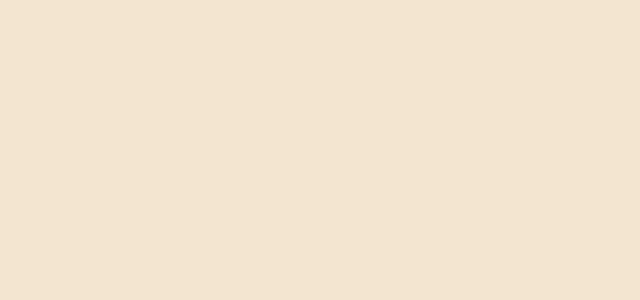
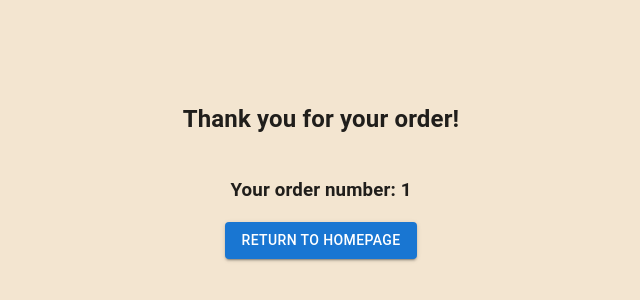
Before and after one commit to Esbj/Bookstore, a React (Vite) app in the folder frontend/: page /ordercompleted/1 in a window 1280 px wide. Before the commit this address had no page. Shown: the part 230-530 px from the top of the page, without its empty margins (319-959 px from the left). Built offline with nearby package versions, Linux system fonts and the light colour scheme.

Commit message:
added completedorderpage

```diff
--- a/frontend/src/App.tsx
+++ b/frontend/src/App.tsx
@@ -4,6 +4,7 @@ import Products from "./Layout/Products/Products";
 import Shipping from "./Layout/Shipping";
 import AdminPage from "./Layout/AdminPage/AdminPage";
 import Payment from "./Layout/Payment";
+import CompletedOrderPage from "./Layout/Checkout/CompletedOrderPage";
 function App() {
   return (
     <>
@@ -12,6 +13,11 @@ function App() {
         <Route path="/products" element={<Products />} />
         <Route path="/shipping" element={<Shipping />} />
         <Route path="/payment" element={<Payment />} />
+        <Route
+          path="/ordercompleted/:orderId"
+          element={<CompletedOrderPage />}
+        />
+
         <Route path="/admin" element={<AdminPage />} />
       </Routes>
     </>
--- /dev/null
+++ b/frontend/src/Layout/Checkout/CheckoutPages.scss
@@ -0,0 +1,13 @@
+.container {
+    display: flex;
+    flex-direction: column;
+    justify-content: center;
+    align-items: center;
+    min-height: 100vh;
+    background-color: #F3E5D0;
+}
+
+.heading {
+    text-align: center;
+    margin-bottom: 20px;
+}
--- /dev/null
+++ b/frontend/src/Layout/Checkout/CompletedOrderPage.tsx
@@ -0,0 +1,29 @@
+import { useParams, useNavigate } from "react-router-dom";
+import { OrderContext } from "../../OrderContext";
+OrderContext;
+import CssBaseline from "@mui/material/CssBaseline";
+import "./CheckoutPages.scss";
+import Button from "@mui/material/Button";
+
+export default function CompletedOrderPage() {
+  const navigate = useNavigate();
+  const { orderId } = useParams();
+
+  const handleClick = () => {
+    navigate("/");
+  };
+
+  return (
+    <>
+      <CssBaseline>
+        <div className="container">
+          <h2 className="heading">Thank you for your order!</h2>
+          <h3>Your order number: {orderId}</h3>
+          <Button variant="contained" onClick={handleClick}>
+            Return to homepage
+          </Button>
+        </div>
+      </CssBaseline>
+    </>
+  );
+}
--- a/frontend/src/Layout/Payment.tsx
+++ b/frontend/src/Layout/Payment.tsx
@@ -1,13 +1,20 @@
-import { useContext, useState } from "react";
+import { useContext, useEffect, useState } from "react";
+import { useNavigate } from "react-router-dom";
 import { OrderContext } from "../OrderContext";
 import { PaymentMethod } from "../data/OrderInterface";
 
 export default function Payment() {
   const { order, setPaymentMethod, shippingMethod } = useContext(OrderContext);
   const newOrder = order[order.length - 1];
+  const [orderId, setOrderId] = useState("");
+  const navigate = useNavigate();
 
   const [payment, setPayment] = useState<PaymentMethod | null>(null);
-
+  useEffect(() => {
+    if (order.length > 0 && payment?.paymentMethod.type && orderId) {
+      navigate("/ordercompleted/" + orderId);
+    }
+  }, [order, payment, orderId, navigate]);
   const handleSubmit = async (event: React.FormEvent) => {
     event.preventDefault();
 
@@ -40,6 +47,11 @@ export default function Payment() {
     } else {
       const responseData = await response.json();
       console.log("Order posted successfully", responseData);
+
+      const orderId = responseData._id;
+      console.log("the ID:" + orderId);
+
+      setOrderId(orderId);
     }
   };
 
--- a/frontend/src/Layout/Shipping.tsx
+++ b/frontend/src/Layout/Shipping.tsx
@@ -169,7 +169,7 @@ export default function Shipping() {
                 [e.target.value]: {
                   cost: 3,
                   shippingTime,
-                  expectedDelivery: expectedDelivery.toISOString(),
+                  expectedDelivery: expectedDelivery.toLocaleString(),
                 },
               });
             }}
@@ -194,7 +194,7 @@ export default function Shipping() {
                 [e.target.value]: {
                   cost: 6,
                   shippingTime,
-                  expectedDelivery: expectedDelivery.toISOString(),
+                  expectedDelivery: expectedDelivery.toLocaleString(),
                 },
               });
             }}
@@ -219,7 +219,7 @@ export default function Shipping() {
                 [e.target.value]: {
                   cost: 9,
                   shippingTime,
-                  expectedDelivery: expectedDelivery.toISOString(),
+                  expectedDelivery: expectedDelivery.toLocaleString(),
                 },
               });
             }}
```
